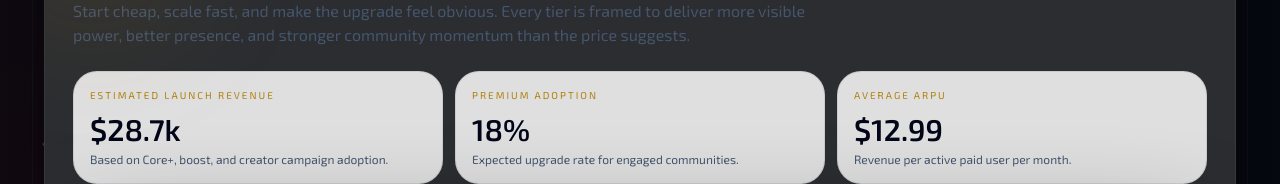
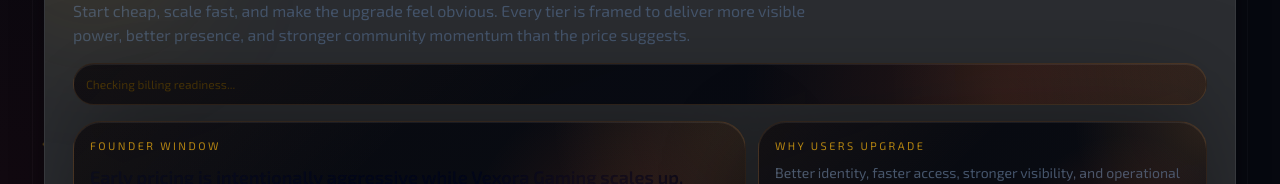
Before and after one commit to Trhpruductions/-NEXUSFORGE, a Next.js app in the folder apps/web/: page /pricing in a window 1280 px wide. Shown: the part 616-800 px from the top of the page. Built offline with nearby package versions, Linux system fonts and the light colour scheme; no server answers.

Commit message:
Remove invented revenue figures from the pricing page
Co-Authored-By: Claude Opus 5 <noreply@anthropic.com>

```diff
--- a/apps/web/src/components/brand/pricing-and-payments.tsx
+++ b/apps/web/src/components/brand/pricing-and-payments.tsx
@@ -366,23 +366,6 @@ export function PricingAndPayments({ checkoutState }: { checkoutState?: string }
           Start cheap, scale fast, and make the upgrade feel obvious. Every tier is framed to deliver more visible power,
           better presence, and stronger community momentum than the price suggests.
         </p>
-        <div className="mt-6 grid gap-3 md:grid-cols-3">
-          <div className="rounded-[24px] border border-slate-900/10 bg-white/85 p-4">
-            <p className="text-[10px] uppercase tracking-[0.2em] text-amber-600">Estimated launch revenue</p>
-            <p className="mt-2 text-3xl font-semibold text-slate-950">$28.7k</p>
-            <p className="mt-1 text-xs text-slate-600">Based on Core+, boost, and creator campaign adoption.</p>
-          </div>
-          <div className="rounded-[24px] border border-slate-900/10 bg-white/85 p-4">
-            <p className="text-[10px] uppercase tracking-[0.2em] text-amber-600">Premium adoption</p>
-            <p className="mt-2 text-3xl font-semibold text-slate-950">18%</p>
-            <p className="mt-1 text-xs text-slate-600">Expected upgrade rate for engaged communities.</p>
-          </div>
-          <div className="rounded-[24px] border border-slate-900/10 bg-white/85 p-4">
-            <p className="text-[10px] uppercase tracking-[0.2em] text-amber-600">Average ARPU</p>
-            <p className="mt-2 text-3xl font-semibold text-slate-950">$12.99</p>
-            <p className="mt-1 text-xs text-slate-600">Revenue per active paid user per month.</p>
-          </div>
-        </div>
         {billingStatusMessage ? (
           <div className="nexus-display-panel mt-4 rounded-[22px] border border-amber-200 bg-amber-50 p-3 text-xs text-amber-900">
             <p>{billingStatusMessage}</p>
```
